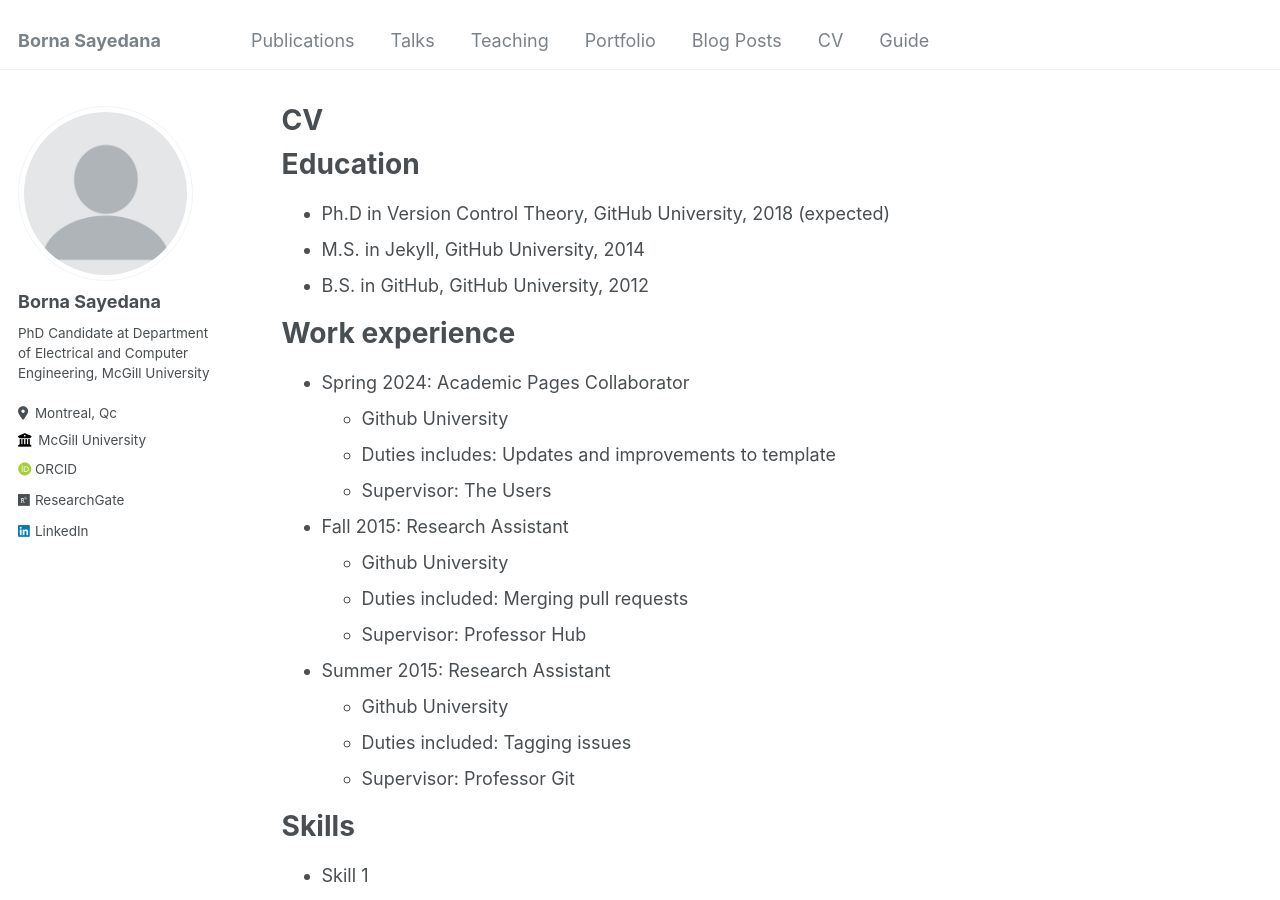
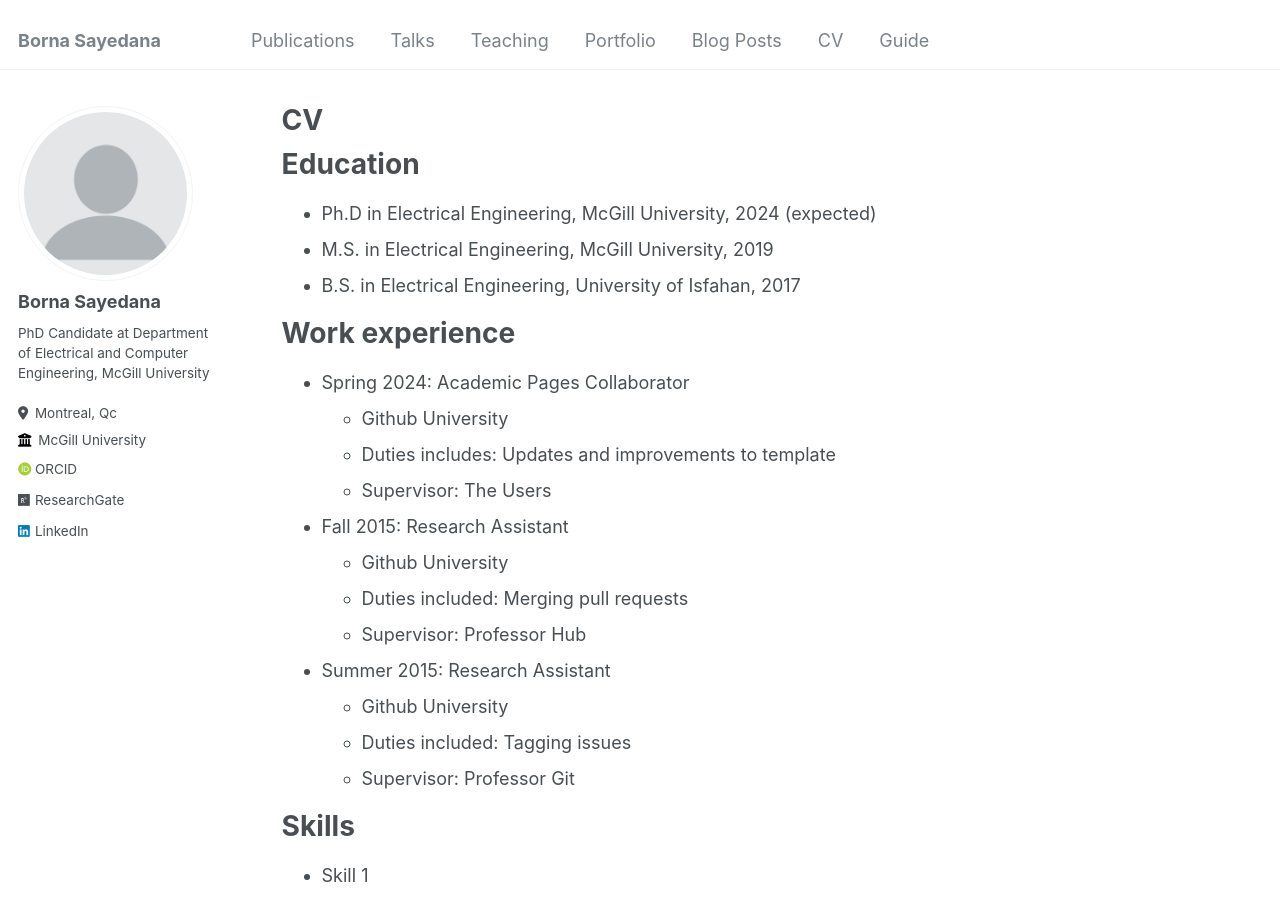
Before and after one commit to bornasayedana/bornasayedana.github.io, a Jekyll site: the page built from _pages/cv.md, in a window 1280 px wide and 900 px high. Built offline with Jekyll 4.4.1, drawn with Linux system fonts in a browser that asks for light colours; some web fonts are replaced.

Commit message:
Update cv.md

```diff
--- a/_pages/cv.md
+++ b/_pages/cv.md
@@ -11,9 +11,9 @@ redirect_from:
 
 Education
 ======
-* Ph.D in Version Control Theory, GitHub University, 2018 (expected)
-* M.S. in Jekyll, GitHub University, 2014
-* B.S. in GitHub, GitHub University, 2012
+* Ph.D in Electrical Engineering, McGill University, 2024 (expected)
+* M.S. in Electrical Engineering, McGill University, 2019
+* B.S. in Electrical Engineering, University of Isfahan, 2017
 
 Work experience
 ======
```
